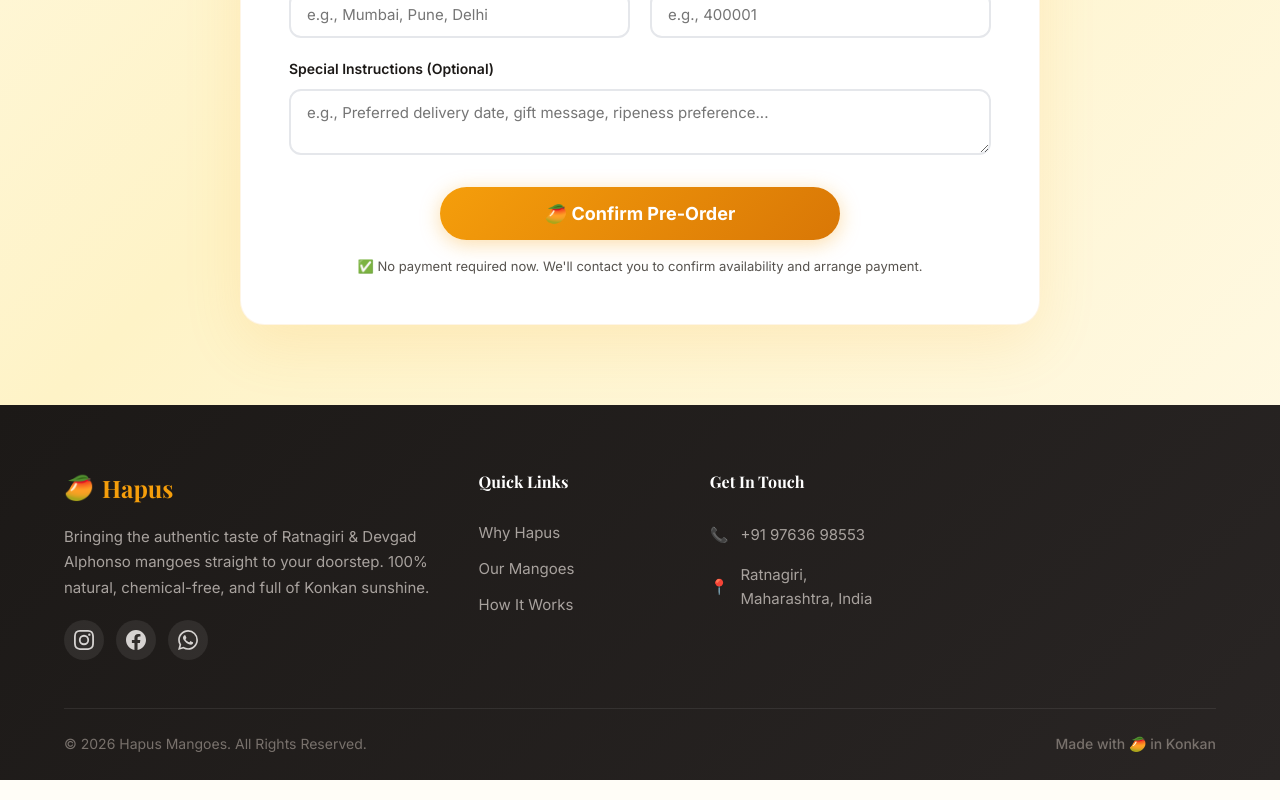
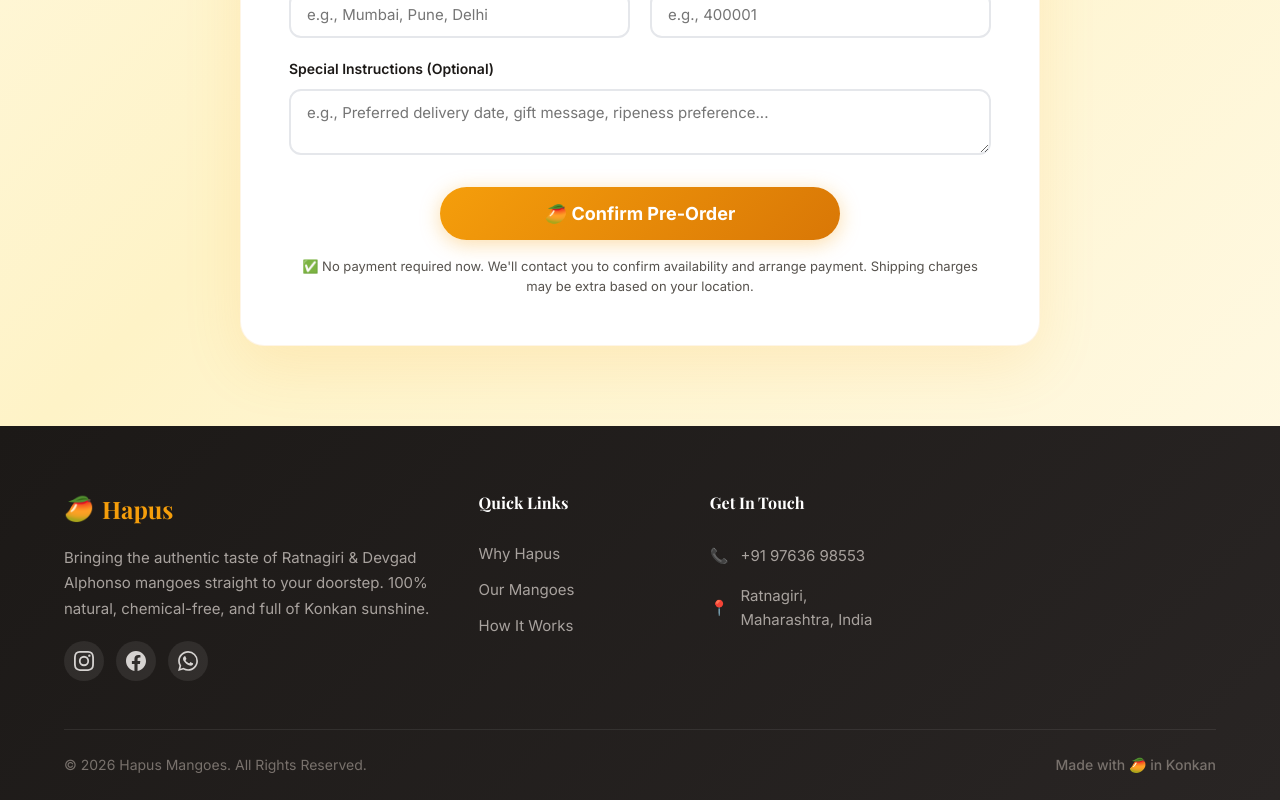
Before and after one commit to harshabhmahant11/Hapus, a Nuxt app: page / in a window 1280 px wide. Shown: the part 4220-5020 px from the top of the page. Built offline with nearby package versions, Linux system fonts and the light colour scheme.

Commit message:
delivery

```diff
--- a/components/PreOrderForm.vue
+++ b/components/PreOrderForm.vue
@@ -131,7 +131,7 @@
               </span>
             </button>
             <p class="form-note">
-              ✅ No payment required now. We'll contact you to confirm availability and arrange payment.
+              ✅ No payment required now. We'll contact you to confirm availability and arrange payment. Shipping charges may be extra based on your location.
             </p>
           </div>
         </form>
```
